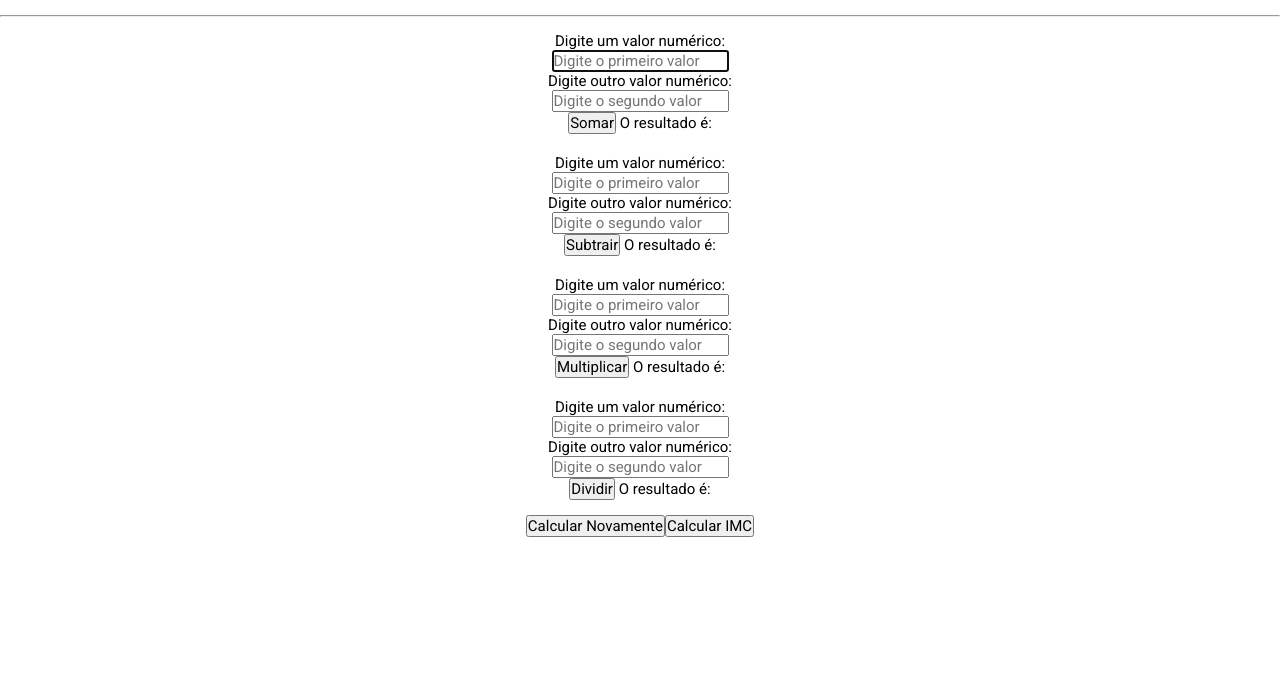
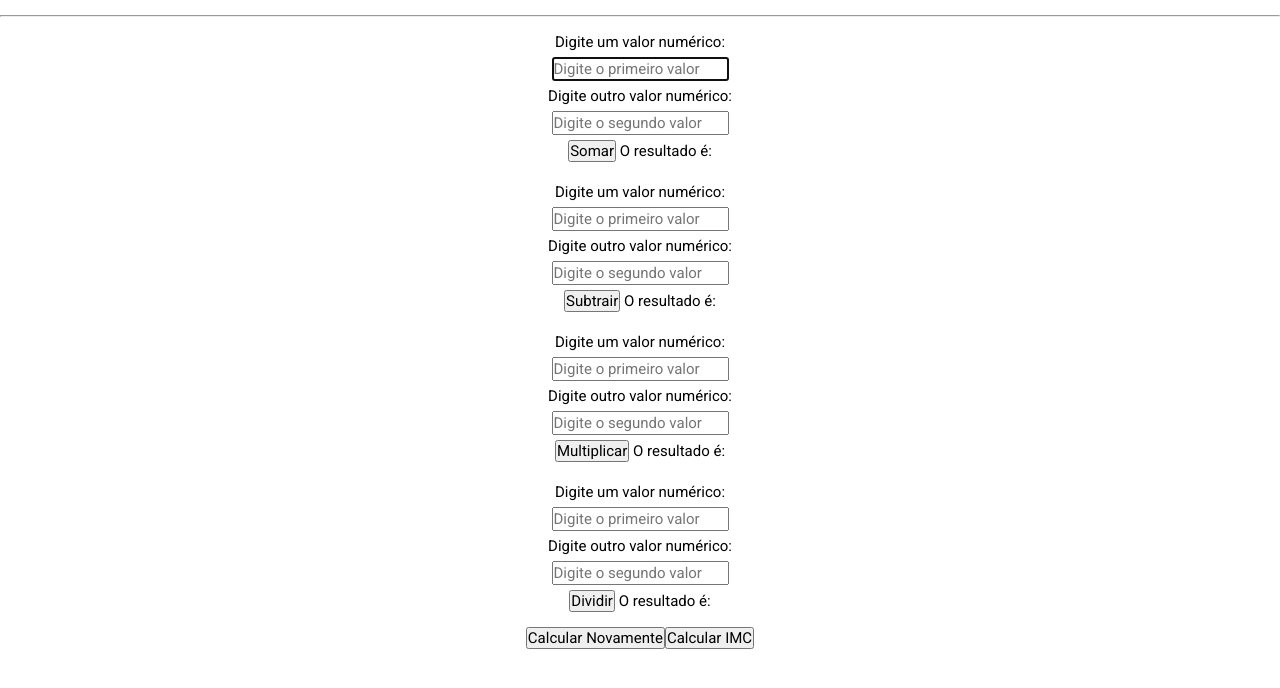
Before and after one commit to FelipeDaSilvaMachado/exejs, a plain HTML site: page index.html in a window 1280 px wide. Shown: the part 38-726 px from the top of the page. Drawn offline with Linux system fonts and the light colour scheme.

Commit message:
Deixando o css um pouco menos ruim

```diff
--- a/css/cssimc.css
+++ b/css/cssimc.css
@@ -16,10 +16,20 @@ h1 {
 .divForm {
     display: flex;
     flex-direction: column;
-    justify-content: center;
+    justify-content: flex-start;
     align-items: center;
     margin: 10px;
     padding: 5px;
+}
+
+.divForm label,
+.divForm input {
+    margin-bottom: 5px;
+}
+
+.divForm label,
+.divForm input {
+    line-height: 20px;
 }
 
 .calNovam {
--- a/css/cssindex.css
+++ b/css/cssindex.css
@@ -16,10 +16,20 @@ h1 {
 .divForm {
     display: flex;
     flex-direction: column;
-    justify-content: center;
+    justify-content: flex-start;
     align-items: center;
     margin: 10px;
     padding: 5px;
+}
+
+.divForm label,
+.divForm input {
+    margin-bottom: 5px;
+}
+
+.divForm label,
+.divForm input {
+    line-height: 20px;
 }
 
 .calNovam {
```
